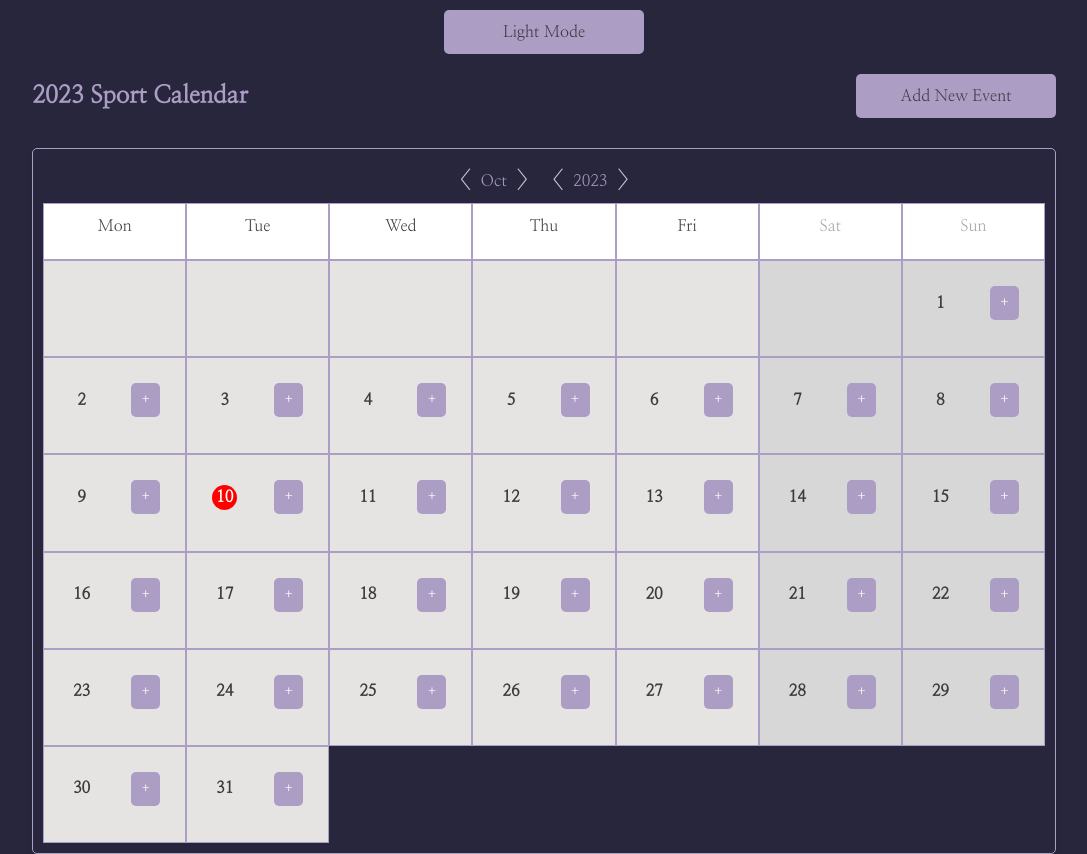
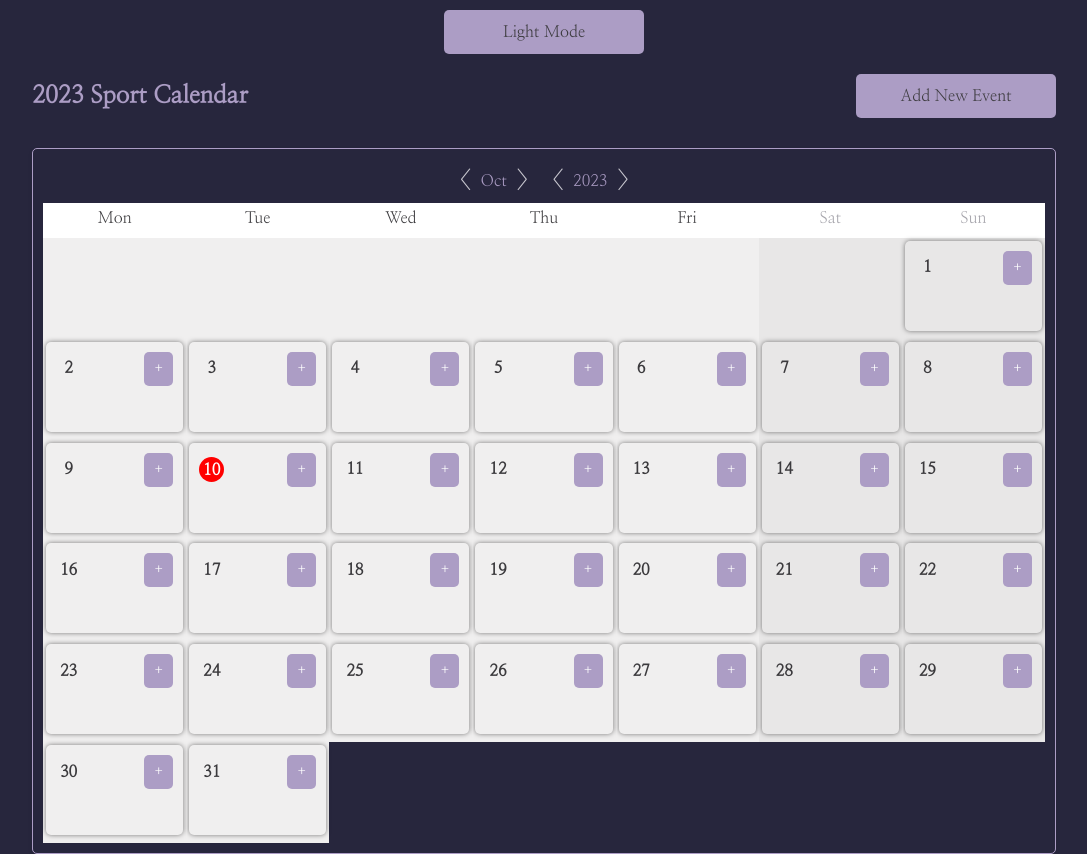
Before and after one commit to taorminak/sport-event-calendar, a Vue app: page / in a window 1280 px wide. Shown: the whole page, without its empty margins (96-1183 px from the left). Built offline with nearby package versions, Linux system fonts and the light colour scheme; a web font is replaced by a local one.

Commit message:
refactor: change calendar styles

```diff
--- a/src/components/CalendarItem.vue
+++ b/src/components/CalendarItem.vue
@@ -33,14 +33,16 @@ export default defineComponent({
 });
 </script>
 
-<style lang="scss">
+<style lang="scss" scoped>
 $primaryColor: #ac9dc5;
 $primaryHoverColor: #9886b6;
 
 .calendar__item-container {
   padding: 10px;
-  margin: 5px;
+  margin: 0;
   border-radius: 5px;
+  box-shadow: 0 0 5px rgba(0, 0, 0, 0.5);
+  min-height: 90px;
 
   .calendar__item-info {
     display: flex;
--- a/src/components/SportCalendar.vue
+++ b/src/components/SportCalendar.vue
@@ -113,10 +113,9 @@ export default defineComponent({
 
   .container__item-day {
     width: calc(100% / 7);
-    border: 1px solid #ac9dc5;
-    padding: 10px;
+    padding: 3px;
     text-align: center;
-    background-color: #e5e4e2;
+    background-color: #f0efef;
     color: #3b3a3d;
   }
 
@@ -129,7 +128,7 @@ export default defineComponent({
   }
 
   .item-weekend {
-    background-color: #d7d7d7;
+    background-color: #e8e7e7;
   }
 }
 </style>
```
